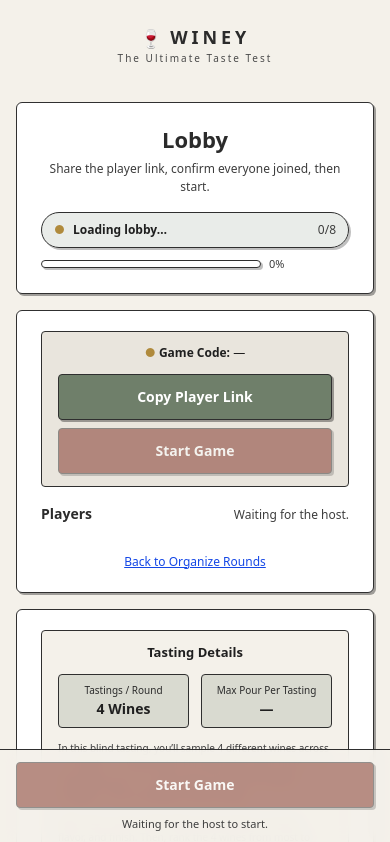
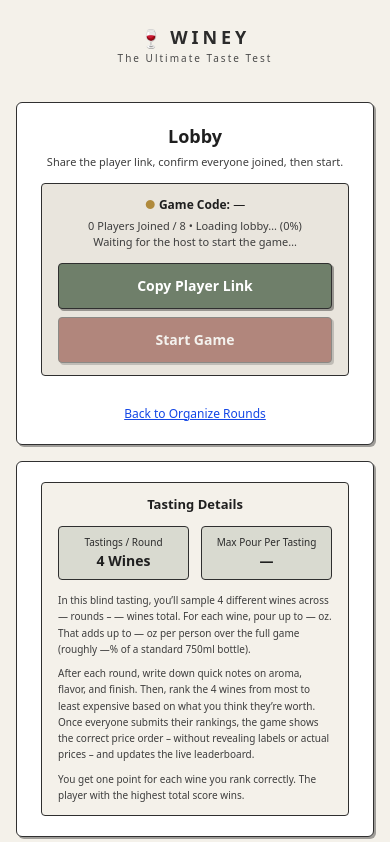
Before and after one commit to maximkali/Winey-Windsurf, a Next.js app: page /host/lobby in a window 390 px wide. Shown: the top 842 px of the page. Built offline with nearby package versions, Linux system fonts and the light colour scheme.

Commit message:
Host lobby: match player width + single-card layout

```diff
--- a/src/app/host/lobby/page.tsx
+++ b/src/app/host/lobby/page.tsx
@@ -5,7 +5,6 @@ import { useRouter } from 'next/navigation';
 import { useEffect, useMemo, useState } from 'react';
 import { Button } from '@/components/ui/button';
 import { apiFetch } from '@/lib/api';
-import { WineySectionHeading, WineySubtitle, WineyTitle } from '@/components/winey/Typography';
 import {
   LOCAL_STORAGE_BOTTLE_COUNT_KEY,
   LOCAL_STORAGE_BOTTLES_PER_ROUND_KEY,
@@ -232,54 +231,28 @@ export default function HostLobbyPage() {
     targetPlayers > 0 ? Math.max(0, Math.min(100, Math.round((joinedPlayers / targetPlayers) * 100))) : 0;
 
   return (
-    <WineyShell maxWidthClassName="max-w-[1040px]">
-      <main className="pt-6 pb-28 lg:pb-0">
-        <div className="mx-auto w-full space-y-4">
+    <WineyShell maxWidthClassName="max-w-[860px]">
+      <main className="pt-6">
+        <div className="mx-auto w-full max-w-[560px] space-y-4">
           <WineyCard className="px-6 py-5">
             <div className="text-center">
-              <WineyTitle>Lobby</WineyTitle>
-              <WineySubtitle className="mt-1">Share the player link, confirm everyone joined, then start.</WineySubtitle>
+              <h1 className="text-[18px] font-semibold">Lobby</h1>
+              <p className="mt-1 text-[11px] text-[#3d3d3d]">Share the player link, confirm everyone joined, then start.</p>
             </div>
 
-            <div className="mt-4 flex flex-col items-stretch justify-between gap-2 sm:flex-row sm:items-center">
-              <div
-                className={[
-                  'flex items-center justify-between gap-3 rounded-[999px] border border-[#2f2f2f] px-3 py-2 text-[12px] shadow-[2px_2px_0_rgba(0,0,0,0.25)]',
-                  statusTone,
-                ].join(' ')}
-              >
-                <div className="flex items-center gap-2 min-w-0">
-                  <span className="text-[#b08a3c] font-semibold">●</span>
-                  <span className="font-semibold truncate">{statusLabel}</span>
-                </div>
-                <span className="text-[#3d3d3d] tabular-nums">
-                  {joinedPlayers}/{targetPlayers}
-                </span>
-              </div>
-
-              <div className="flex items-center gap-2">
-                <div className="h-2 w-full max-w-[220px] flex-1 overflow-hidden rounded-[999px] border border-[#2f2f2f] bg-white shadow-[2px_2px_0_rgba(0,0,0,0.25)]">
-                  <div className="h-full bg-[#6f7f6a]" style={{ width: `${progressPct}%` }} />
-                </div>
-                <span className="text-[11px] text-[#3d3d3d] tabular-nums">{progressPct}%</span>
-              </div>
-            </div>
-          </WineyCard>
-
-          <div className="grid grid-cols-1 gap-4 lg:grid-cols-2 lg:items-start">
-            <WineyCard className="px-6 py-5">
-              <div className="space-y-4">
-                <section className="rounded-[4px] border border-[#2f2f2f] bg-[#e9e5dd] px-4 py-3">
-                  <div className="flex flex-col items-stretch justify-between gap-3 sm:flex-row sm:items-center">
-                    <div className="text-center sm:text-left">
+            <div className="mt-3 rounded-[4px] border border-[#2f2f2f] bg-[#e9e5dd] px-4 py-3 text-center">
               <p className="text-[12px]">
                 <span className="text-[#b08a3c] font-semibold">●</span>{' '}
                 <span className="font-semibold">Game Code:</span> {state?.gameCode ?? gameCode ?? '—'}
               </p>
-                    </div>
-                  </div>
+              <p className="mt-1 text-[11px] text-[#3d3d3d] tabular-nums">
+                {joinedPlayers} Players Joined{targetPlayers ? ` / ${targetPlayers}` : ''} • {statusLabel} ({progressPct}%)
+              </p>
+              <p className="text-[11px] text-[#3d3d3d]">
+                {state?.isHost ? (isReady ? 'Everyone’s in — you’re good to go.' : 'You can start anytime.') : 'Waiting for the host to start the game…'}
+              </p>
 
-                  <div className="mt-3 grid grid-cols-1 gap-2 sm:grid-cols-2 sm:gap-3">
+              <div className="mt-3 grid grid-cols-1 gap-2 sm:grid-cols-2">
                 <Button
                   variant="outline"
                   className="w-full py-3"
@@ -306,7 +279,7 @@ export default function HostLobbyPage() {
               </div>
 
               {uid ? (
-                    <details className="mt-3 rounded-[4px] border border-[#2f2f2f] bg-white px-3 py-2">
+                <details className="mt-3 rounded-[4px] border border-[#2f2f2f] bg-white px-3 py-2 text-left">
                   <summary className="cursor-pointer select-none text-[12px] font-semibold text-[#2b2b2b]">
                     Host tools <span className="text-[11px] font-normal text-[#3d3d3d]">(advanced)</span>
                   </summary>
@@ -326,61 +299,44 @@ export default function HostLobbyPage() {
                       {copiedAdmin ? 'Copied!' : 'Copy Admin Return Link'}
                     </Button>
                     <p className="text-[11px] leading-snug text-[#3d3d3d]">
-                          Save this somewhere safe so you can resume hosting later (even if you close this tab).
-                          This private link contains your host key and gives access to your saved setup + wine list.
-                          Anyone with it can act as the host—treat it like a password.
+                      Save this somewhere safe so you can resume hosting later (even if you close this tab). This private link contains your host key and gives
+                      access to your saved setup + wine list. Anyone with it can act as the host—treat it like a password.
                     </p>
                   </div>
                 </details>
               ) : null}
-                </section>
-
-                {error ? <p className="text-sm text-red-600">{error}</p> : null}
-
-                <section>
-                  <div className="flex items-baseline justify-between gap-3">
-                    <WineySectionHeading>Players</WineySectionHeading>
-                    {state?.isHost ? <WineySubtitle>Remove if needed.</WineySubtitle> : <WineySubtitle>Waiting for the host.</WineySubtitle>}
             </div>
 
-                  <div className="mt-2 lg:max-h-[420px] lg:overflow-auto lg:pr-1">
-                    <div className="grid grid-cols-1 gap-2 sm:grid-cols-2 lg:grid-cols-1">
+            {error ? <p className="mt-2 text-sm text-red-600">{error}</p> : null}
+
+            <div className="mt-3 grid grid-cols-2 gap-2">
               {(state?.players ?? []).map((p) => (
-                      <div
-                        key={p.uid}
-                        className="group flex items-center justify-between rounded-[4px] border border-[#2f2f2f] bg-white px-3 py-2"
-                      >
-                        <div className="flex min-w-0 items-center gap-2">
-                          <p className="truncate text-[12px] font-semibold">{p.name}</p>
-                          {p.uid === uid ? <span className="text-[10px] text-[#3d3d3d]">(Me)</span> : null}
+                <div key={p.uid} className="relative rounded-[4px] border border-[#2f2f2f] bg-white px-3 py-2">
+                  <div className="flex items-center gap-2 min-w-0">
+                    <p className="text-[12px] font-semibold truncate">{p.name}</p>
+                    {uid && p.uid === uid ? <span className="text-[10px] text-[#3d3d3d]">(Me)</span> : null}
+                    {p.uid === uid ? <span className="text-[10px] text-[#3d3d3d]">(Admin)</span> : null}
                   </div>
 
                   {state?.isHost && p.uid !== uid ? (
                     <button
                       type="button"
                       onClick={() => onBoot(p.uid)}
-                            className="ml-3 inline-flex h-7 w-7 items-center justify-center rounded-[4px] border border-[#2f2f2f] bg-[#e9e5dd] text-[14px] leading-none shadow-[2px_2px_0_rgba(0,0,0,0.35)] lg:opacity-0 lg:group-hover:opacity-100 transition-opacity"
+                      className="absolute right-2 top-2 inline-flex h-6 w-6 items-center justify-center rounded-[4px] border border-[#2f2f2f] bg-[#e9e5dd] text-[14px] leading-none shadow-[2px_2px_0_rgba(0,0,0,0.35)]"
                       aria-label={`Boot ${p.name}`}
                       title="Boot player"
                     >
                       ×
                     </button>
-                        ) : (
-                          <span className="ml-3 text-[10px] text-[#3d3d3d]">{p.uid === uid ? '(Admin)' : ''}</span>
-                        )}
+                  ) : null}
                 </div>
               ))}
             </div>
-                  </div>
-                </section>
 
-                <section className="space-y-3">
-                  <div className="text-center">
+            <div className="mt-3 text-center">
               <Link href={organizeRoundsHref} className="text-[12px] text-blue-700 underline">
                 Back to Organize Rounds
               </Link>
-                  </div>
-                </section>
             </div>
           </WineyCard>
 
@@ -420,24 +376,7 @@ export default function HostLobbyPage() {
               </div>
             </WineyCard>
         </div>
-        </div>
       </main>
-
-      {/* Mobile sticky primary action */}
-      <div className="lg:hidden fixed inset-x-0 bottom-0 z-20 border-t border-[#2f2f2f] bg-[#f4f1ea]/95 backdrop-blur px-4 pb-[max(12px,env(safe-area-inset-bottom))] pt-3">
-        <div className="mx-auto w-full max-w-[560px]">
-          <Button
-            className="w-full py-3 text-base"
-            onClick={() => setConfirmStartOpen(true)}
-            disabled={loadingStart || !state?.isHost}
-          >
-            {loadingStart ? 'Starting…' : 'Start Game'}
-          </Button>
-          <p className="mt-2 text-center text-[11px] text-[#3d3d3d]">
-            {state?.isHost ? (isReady ? 'Everyone’s in — you’re good to go.' : 'You can start anytime.') : 'Waiting for the host to start.'}
-          </p>
-        </div>
-      </div>
 
       <ConfirmModal
         open={confirmStartOpen}
```
Lines whose indentation alone changed are shown as unchanged.
